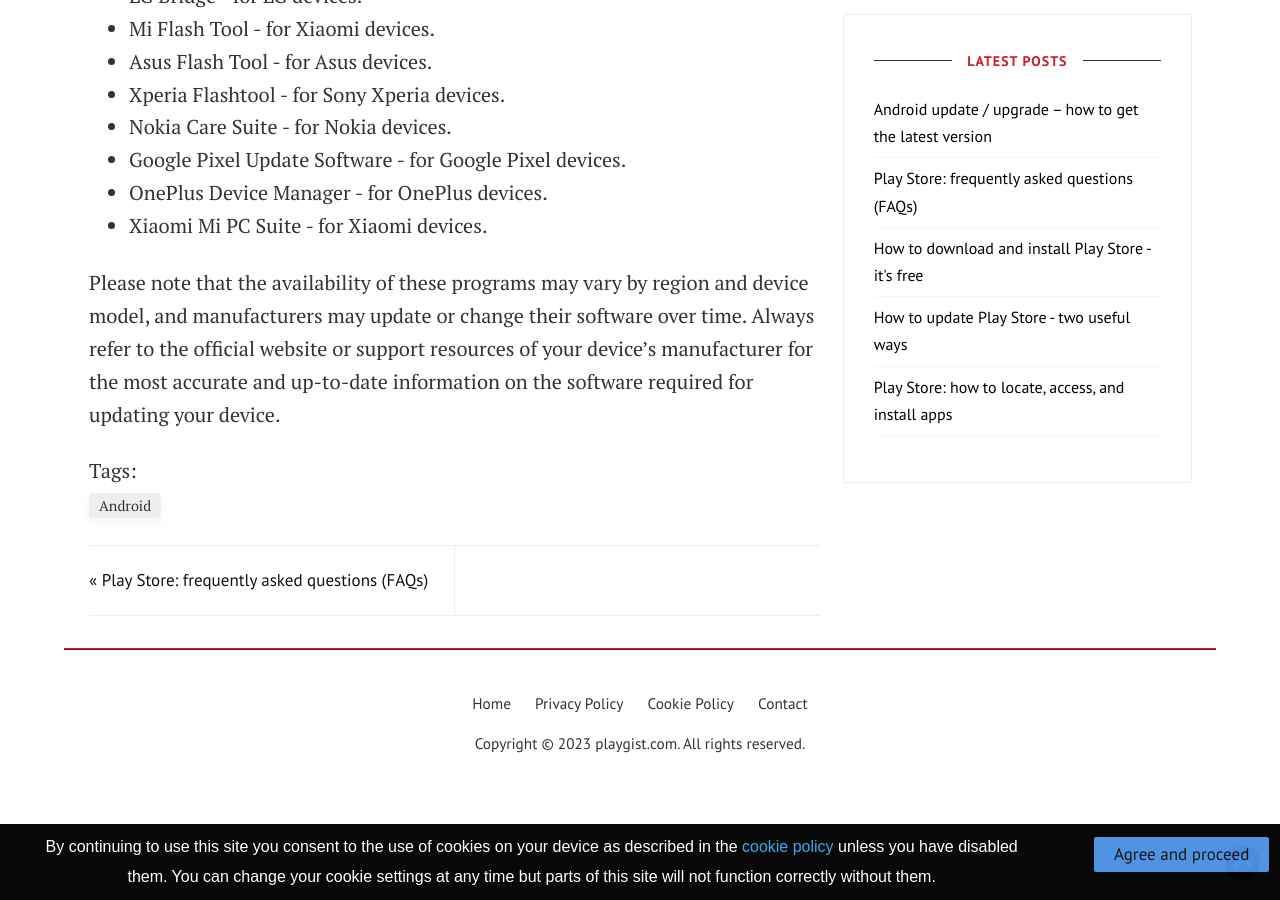
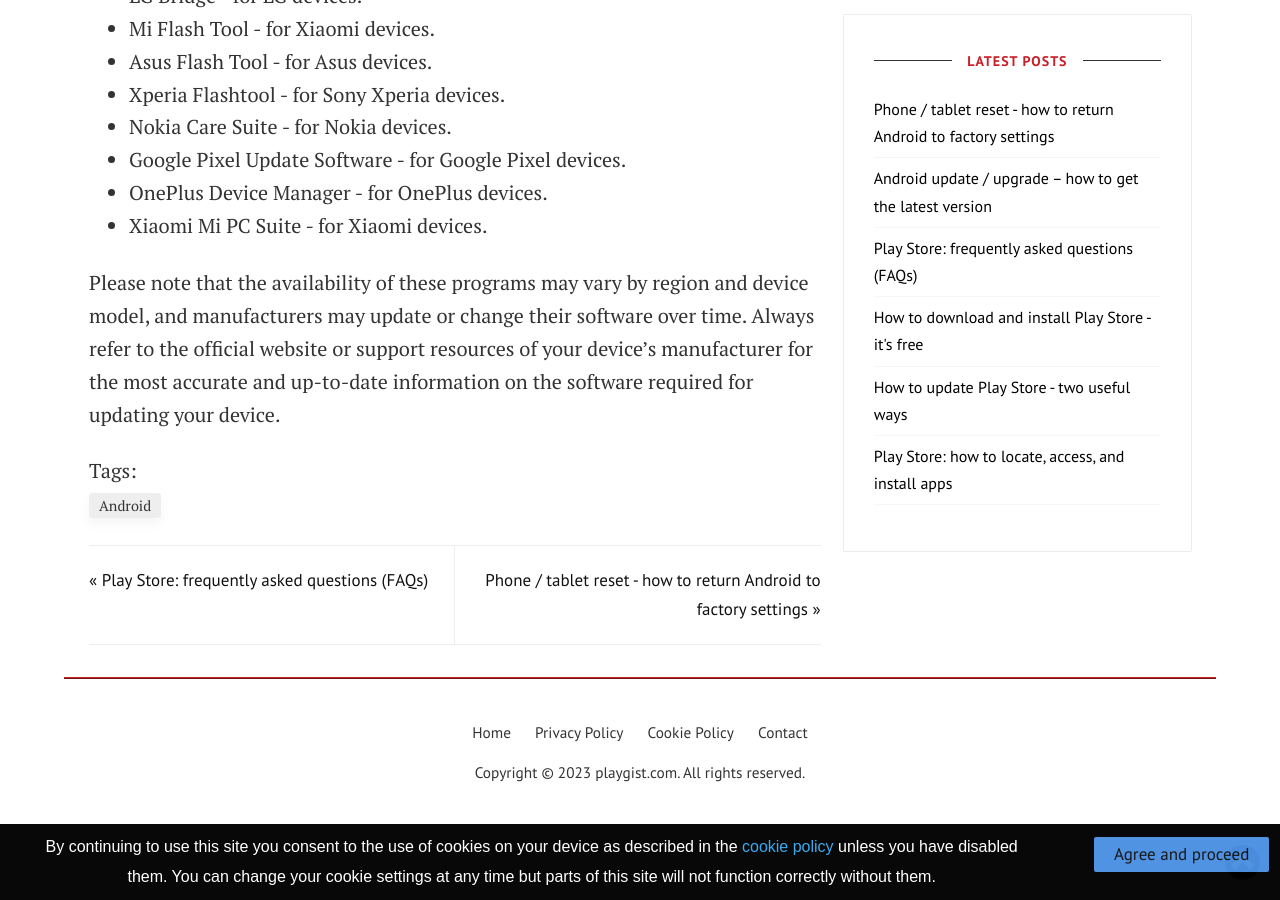
Before and after one commit to adibarbusoftlab/playgist, a Jekyll site: the page built from _posts/en/2023-10-02-android-update-upgrade.md, in a window 1280 px wide and 900 px high, scrolled down 6422 px. Built offline with Jekyll 4.4.1, drawn with Linux system fonts in a browser that asks for light colours; some of the changed lines change nothing that is shown.

Commit message:
Add post

```diff
--- a/_includes/sidebar.html
+++ b/_includes/sidebar.html
@@ -4,7 +4,7 @@
         <h5><span>{{site.t[page.lang].latestPosts}}</span></h5>
         <ul class="post-list">
             {% assign posts = site.posts | where:"lang", page.lang %}
-            {% for post in posts limit:5 %}
+            {% for post in posts limit: 10 %}
             <li><a href="{{site.baseurl}}{{post.url}}">{{ post.title }}</a></li>
             {% endfor %}
         </ul>
--- /dev/null
+++ b/_posts/en/2023-10-03-android-reset.md
@@ -0,0 +1,156 @@
+---
+layout: post
+title: "Phone / tablet reset - how to return Android to factory settings"
+description: "Resetting to factory settings is performed when Android malfunctions or when you wish to permanently delete all data. Explore two reset methods."
+author: adrian
+categories: [Android]
+image: assets/images/posts/en/reset-android/reset-android-to-factory-settings_featured.png
+permalink: /en/reset-android-to-factory-settings/
+lang: en
+lang-ref: reset-android-to-factory-settings
+---
+
+Resetting your Android device can be a solution when you're facing persistent error messages or system issues, like app crashes or slow performance. It's especially useful when you can't troubleshoot problems or when you want to wipe all data, for instance, when transferring the device.
+
+Discover in this detailed article the step-by-step process for performing a factory reset on your Android device, whether it's through the Settings menu or from the Recovery Mode. We'll also cover essential precautions and provide valuable information to help you successfully reset your device.
+
+## Understanding Factory Reset
+
+Restoring the Android system to factory settings involves deleting all the content that was added after the operating system was initially installed. This includes all data in the internal memory, such as pictures, photos, applications, settings made to the operating system, the status of basic applications, contacts saved in the phone, messages, and essentially every piece of data stored in the phone's internal memory.
+
+Hence, before following the instructions in this tutorial, if you wish to preserve your existing data on the phone, it's essential to create a backup of them. Otherwise, they will be permanently deleted, with no possibility of recovery.
+
+To back up your contacts, SMS, applications, calendar, and call history, you'll need to use an application that can perform these tasks. This application can save the data to your phone's memory card, your computer, or online storage services such as your Google account. One example of such an application is Super Backup, but there are many others available on the Google Play Store that can serve the same purpose.
+
+## Getting ready for a device reset
+
+Before you begin, take the following precautions:
+
+- ***Backup your data***: Ensure that all data you want to keep is securely backed up to an external memory card, your computer, or your Google account.
+- ***Charge your device***: Make sure your device has an adequate power level, ideally above 80 or more, and connect your it to a power source using the charging cable.
+- ***Review data deletion***: Before proceeding, review the list of data types that will be deleted from the phone's internal memory during a factory reset.
+- ***Explore alternative reset options***: Options such as "Reset All Settings," "Reset Network Settings," and "Reset Accessibility Settings "may allow you to address specific issues without deleting all data.
+
+These precautions are essential to avoid data loss and interruptions during the factory reset process.
+
+## Standard Method: Resetting to factory settings when your device is functional
+
+The simplest method to initiate a device reset is to access the reset option within the Android operating system. However, it's important to note that this assumes that the system can still be accessed and is functioning properly.
+
+### 1. Accessing the Reset Menu
+
+The location of the factory reset menu varies depending on the device manufacturer and Android version. This is why the safest method to locate the reset menu is by conducting a search, such as 'reset' or 'erase' within the Settings menu.
+
+<img alt="Search for reset to factory default settings in Android" title="Search for reset to factory default settings in Android" loading="lazy" class="article-image large-width-img" src="{{site.baseurl}}/assets/images/posts/en/reset-android/search-for-reset-menu-in-android.jpg">
+
+General ways of accessing the reset option include these paths:
+- Settings → General Management → Reset → Factory Data Reset
+- Settings → System → [Advanced] → Reset → Erase all data / Factory data reset
+- Settings → System → Backup & Reset → Factory data reset
+- Settings → Privacy → Factory reset → Reset phone / Reset tablet → Erase everything
+- Settings → SD card & phone storage → Factory data reset → Reset phone / Reset tablet → Erase everything.
+- Settings → Accounts → Backup and reset → Factory data reset → Reset device → Delete all
+
+### 2. Exploring available Reset Options
+
+Before performing a factory reset, you may want to consider alternative reset options such as "Reset All Settings," "Reset Network Settings," and "Reset Accessibility Settings."
+
+<img alt="Options to reset the Android device" title="Options to reset the Android device" loading="lazy" class="article-image large-width-img" src="{{site.baseurl}}/assets/images/posts/en/reset-android/reset-options.jpg">
+
+These options often allow you to reset specific aspects of your device's configuration without deleting all of your data. Be sure to explore these alternatives if a full factory reset is not necessary for your specific situation.
+
+Reset all settings:
+<img alt="Reset settings to default" title="Reset settings to default" loading="lazy" class="article-image large-width-img" src="{{site.baseurl}}/assets/images/posts/en/reset-android/reset-all-settings.jpg">
+
+Reset network settings:
+<img alt="Reset network settings to default" title="Reset network settings to default" loading="lazy" class="article-image large-width-img" src="{{site.baseurl}}/assets/images/posts/en/reset-android/reset-network-settings.jpg">
+
+Reset accessibility settings:
+<img alt="Reset accessibility settings to default" title="Reset accessibility settings to default" loading="lazy" class="article-image large-width-img" src="{{site.baseurl}}/assets/images/posts/en/reset-android/reset-accessibility-settings.jpg">
+
+
+### 3. Performing the Factory Reset
+
+Select the ***Factory data reset*** option, review the list of data types that will be deleted from the phone's internal memory (as shown below), and then tap "Reset".
+
+<img alt="Erased data by factory reset operation" title="Erased data by factory reset operation" loading="lazy" class="article-image large-width-img" src="{{site.baseurl}}/assets/images/posts/en/reset-android/erased-data-factory-reset.jpg">
+
+To confirm the reset operation, press the "Erase Everything" button.
+
+After initiating the factory reset, your device will restart, and it may take longer than usual as it performs the data wipe.
+
+Once the reset process is complete, you will be presented with a menu for configuring basic system preferences. This menu allows you to set various options, including date and time, language, user name, and other essential information. Some of these settings may be optional and can be skipped if not needed.
+
+## Alternative method: Hard resetting to factory settings when your device freezes or stops responding
+
+This method is particularly valuable when your phone or tablet encounters various issues that prevent it from loading the Android operating system or when it becomes unresponsive, making it impossible to access the reset menu within the system.
+
+In such critical situations, performing a factory reset serves as an essential troubleshooting solution to resolve software-related problems and restore the device to a functional state.
+
+### 1. Powering off your device
+
+Start by turning off your device. If it's possible to shut it down normally, go ahead and do so by pressing and holding the power button, then selecting "Power off" or "Shut down."
+
+If your device is unresponsive and cannot be shut down normally, follow these steps:
+
+***For devices with removable batteries***:
+- Open the back cover of your device.
+- Remove the battery to completely power it off.
+
+***For devices with non-removable batteries***:
+- Unplug the device from the power source (if applicable).
+- Wait for the device to drain its battery completely until it turns off.
+
+### 2. Entering Recovery Mode
+
+To initiate the device in the Recovery Mode, you can use one of the button combinations from below depending on your device's make and model.
+
+***Volume Up Key + Home/Start (if applicable) + Power Button***:
+- Press and hold the Volume Up key.
+- If your device has a physical Home or Start button, press and hold it as well.
+- Simultaneously, press and hold the Power button.
+- Keep holding these buttons until the device logo appears, and then release them.
+
+***Volume Down Key + Power Button***:
+- Press and hold the Volume Down key.
+- Simultaneously, press and hold the Power button.
+- Continue holding both buttons until the device logo appears, and then release them.
+
+***Home/Start Key (if applicable) + Power Button***:
+- Press and hold the Home or Start button (if your device has one).
+- Simultaneously, press and hold the Power button.
+- Keep holding both buttons until the device logo appears, and then release them.
+
+### 3. Performing the Hard Factory Reset
+
+In the Recovery Mode menu, the path to initiate a factory reset, often labeled as "Factory reset," may vary slightly depending on your device's manufacturer and Android version. However, a common route to find this option is as follows:
+
+***Wipe Data / Factory Reset***:
+- Within the recovery mode menu, look for an option labeled something like "Wipe Data," "Factory Reset," or "Reset."
+- Use the volume buttons to navigate through the menu, and the power button (or another designated button) to select the option.
+
+***Confirm the Reset***:
+- After selecting the "Wipe Data" or "Factory Reset" option, you will likely be asked to confirm your decision.
+- Confirm that you want to proceed with the factory reset. This action will erase all data on your device.
+
+***Wipe Cache (Optional)***:
+- If you see a separate option for "Wipe Cache" and you wish to clear the cache as well, you can select it.
+- Wiping the cache can sometimes resolve certain performance issues, but it's optional and not necessary for the factory reset.
+
+***Reboot the Device***:
+- Once the factory reset is complete, you will typically see an option to reboot your device.
+- Select this option to restart your device, which will now be restored to its factory settings.
+
+## What to do after the Reset
+
+After initiating the factory reset operation and confirming your choice, you should wait for the process to complete. This may take a few minutes, during which your device will erase all data and settings and return to its factory state.
+
+Once the factory reset is finished, your device will automatically restart. At this point, you will need to follow the initial setup steps, similar to when you first acquired the device. This includes configuring settings such as:
+- Language: Choose your preferred language.
+- Wi-Fi: Connect to a Wi-Fi network if required.
+- Google Account: Sign in with your Google account or create a new one.
+- Date and Time: Set the correct date and time.
+- Security: Configure security options, such as screen lock methods (e.g., PIN, pattern, fingerprint, or face recognition).
+- Device Name: Give your device a name if prompted.
+
+Once you've completed these setup steps, your device should be ready to use with its factory settings restored. Remember to reinstall apps and restore any data you backed up before the factory reset.
```
Also changed, not shown: assets/images/posts/en/reset-android/erased-data-factory-reset.jpg (added), assets/images/posts/en/reset-android/reset-accessibility-settings.jpg (added), assets/images/posts/en/reset-android/reset-all-settings.jpg (added), assets/images/posts/en/reset-android/reset-android-to-factory-settings_featured.png (added), assets/images/posts/en/reset-android/reset-network-settings.jpg (added), assets/images/posts/en/reset-android/reset-options.jpg (added), assets/images/posts/en/reset-android/search-for-reset-menu-in-android.jpg (added).
